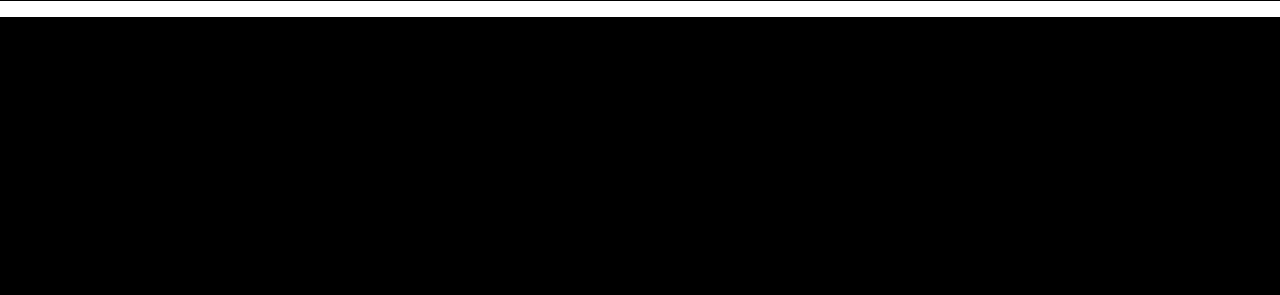
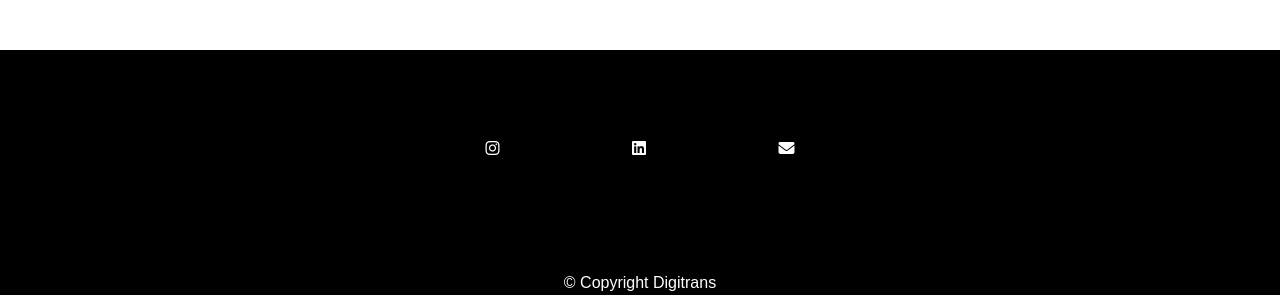
Before and after one commit to yugendran0705/FlaskSQL, a Flask app: template templates/index.html in a window 1280 px wide. Shown: the part 2105-2400 px from the top of the page. Before the commit the page ends 2122 px from the top, so only its background shows below. Run offline with Flask 2, Linux system fonts and the light colour scheme; the template is opened without the code that fills it, so the values that code supplies are empty; some libraries are stand-ins or nearby versions.

Commit message:
Update styles.css

```diff
--- a/static/styles.css
+++ b/static/styles.css
@@ -11,7 +11,12 @@
     font-family: 'Montserrat', sans-serif;
 }
 
-
+p{
+    margin: 90px 0 0 0;
+    font-size: 1rem;
+    font-weight: 400;
+    line-height: 0.;
+}
 #navbar{
     color: blue;
     padding: 4px 5px;
@@ -62,6 +67,7 @@
     width: 80%;
 }
 
+
 #heading{
     background-color: black;
     color: white;
@@ -104,23 +110,16 @@
     color: white;
     background-color: black;
     padding-bottom: 0%;
+    padding-top: 5%;
 }
 .footer-icon{
     padding: 2% 5%;
 }
 
+a{
 
-
-
-
-
-
-
-
-
-
-
-
+    color: white;
+}
 
 #fform{
     padding: 7.5% 10%;
```
